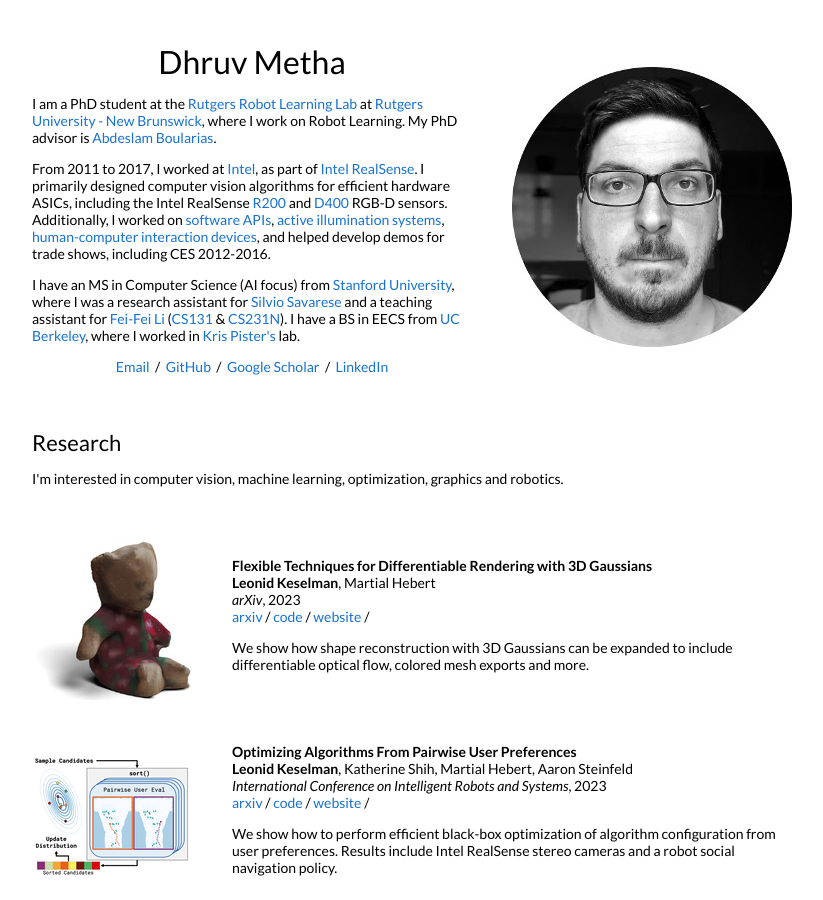
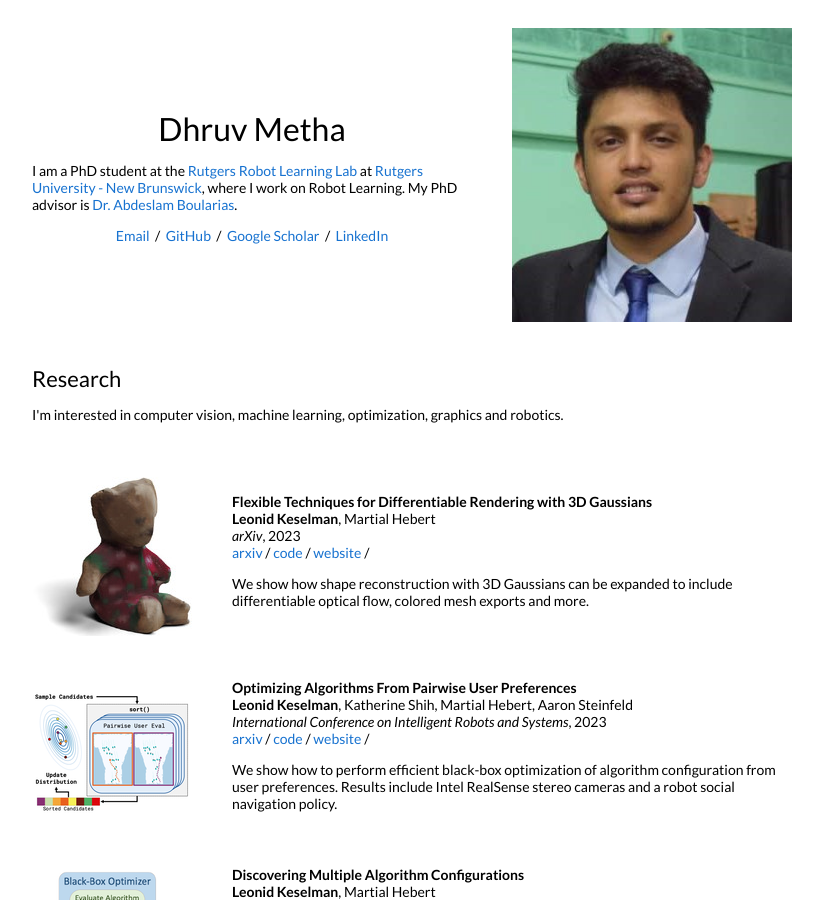
Before and after one commit to dhruvmetha/dhruvmetha.github.io, a Jekyll site: the page built from _posts/2023-08-28-3dgaussians.markdown, in a window 1280 px wide and 900 px high. Shown: the whole window, without its empty margins (228-1051 px from the left). Built offline with Jekyll 4.4.1, drawn with Linux system fonts in a browser that asks for light colours.

Commit message:
added profile photo

```diff
--- a/_layouts/default.html
+++ b/_layouts/default.html
@@ -34,14 +34,14 @@
               <h1>
                 Dhruv Metha
               </h1>
-              <p>I am a PhD student at the <a href="http://rl.cs.rutgers.edu/">Rutgers Robot Learning Lab</a> at <a href="https://www.cs.rutgers.edu/">Rutgers University - New Brunswick</a>, where I work on Robot Learning. My PhD advisor is <a href="http://www.cs.cmu.edu/~hebert/">Abdeslam Boularias</a>.
+              <p>I am a PhD student at the <a href="http://rl.cs.rutgers.edu/">Rutgers Robot Learning Lab</a> at <a href="https://www.cs.rutgers.edu/">Rutgers University - New Brunswick</a>, where I work on Robot Learning. My PhD advisor is <a href="http://rl.cs.rutgers.edu/abdeslam.html">Dr. Abdeslam Boularias</a>.
               </p>
-              <p>
+              <!-- <p>
                 From 2011 to 2017, I worked at <a href="https://www.intel.com">Intel</a>, as part of <a href="https://www.intelrealsense.com/">Intel RealSense</a>. I primarily designed computer vision algorithms for efficient hardware ASICs, including the Intel RealSense <a href="https://software.intel.com/en-us/articles/realsense-r200-camera">R200</a> and <a href="https://software.intel.com/en-us/realsense/d400">D400</a> RGB-D sensors. Additionally, I worked on <a href="https://github.com/IntelRealSense/librealsense">software APIs</a>, <a href="https://patents.google.com/patent/US9992474B2">active illumination systems</a>, <a href="https://patents.google.com/patent/US9304597">human-computer interaction devices</a>, and helped develop demos for trade shows, including CES 2012-2016.
               </p>
               <p>
                 I have an MS in Computer Science (AI focus) from <a href="http://cs.stanford.edu">Stanford University</a>, where I was a research assistant for <a href="http://svl.stanford.edu/">Silvio Savarese</a> and a teaching assistant for <a href="http://svl.stanford.edu/">Fei-Fei Li</a> (<a href="http://vision.stanford.edu/teaching/cs131_fall1617/">CS131</a> & <a href="http://cs231n.stanford.edu/2017/">CS231N</a>). I have a BS in EECS from <a href="http://www.eecs.berkeley.edu/">UC Berkeley</a>, where I worked in <a href="https://people.eecs.berkeley.edu/~pister/">Kris Pister's</a> lab.
-              </p>
+              </p> -->
               <p style="text-align:center">
                 <a target="_blank" href="https://mailhide.io/e/B8TyS"> Email</a> &nbsp;/&nbsp;
                 <a href="https://github.com/leonidk">GitHub</a> &nbsp;/&nbsp;
@@ -50,7 +50,7 @@
               </p>
             </td>
             <td style="padding:2.5%;width:40%;max-width:40%">
-              <img style="width:100%;max-width:100%" alt="profile photo" src="images/circle_bw_crop.jpg">
+              <img style="width:100%;max-width:100%" alt="profile photo" src="images/profile.jpg">
             </td>
           </tr>
         </table>
```
Also changed, not shown: images/profile.jpg (added).
